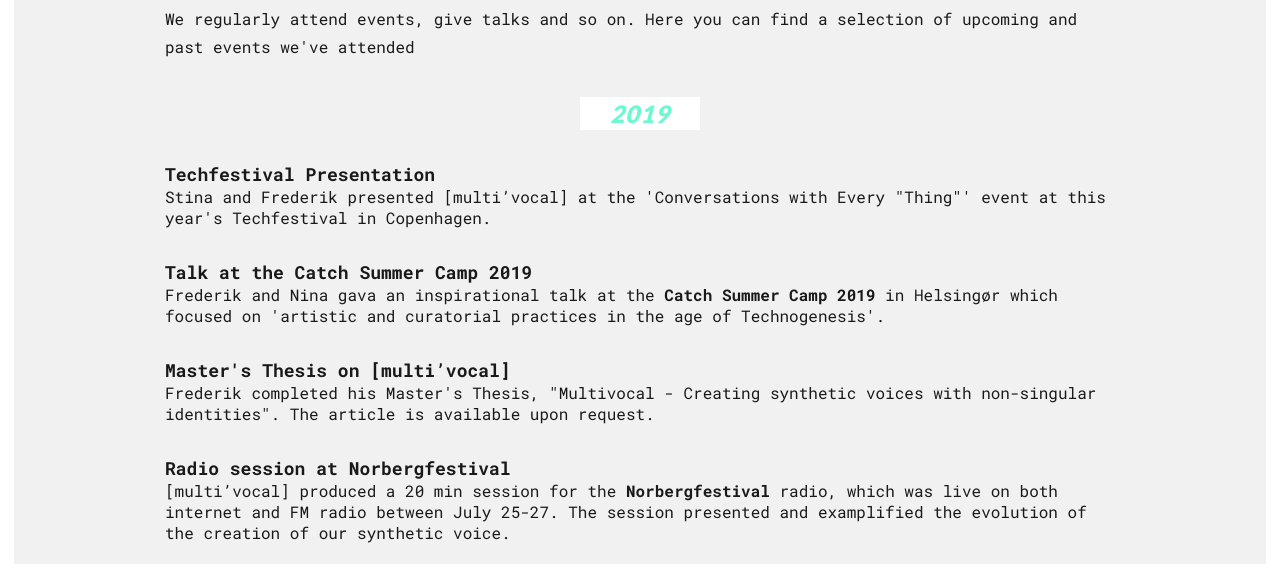
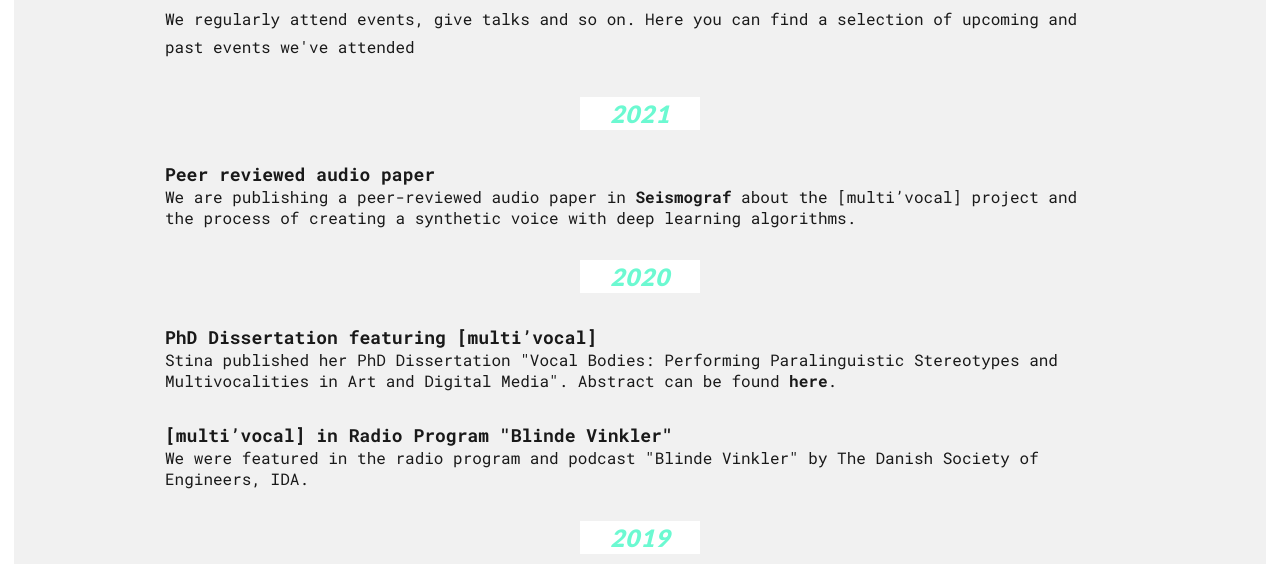
Before and after one commit to MultiVocal/multivocal.github.io, a plain HTML site: page events.html in a window 1280 px wide. Shown: the part 222-794 px from the top of the page. Drawn offline with nearby package versions, Linux system fonts and the light colour scheme.

Commit message:
Update about and events with 2021 information

```diff
--- a/events.html
+++ b/events.html
@@ -96,6 +96,23 @@
                     attended</p>
 
                 <section>
+                    <h2>2021</h2>
+                    <article>
+                        <h3>Peer reviewed audio paper</h3>
+                        We are publishing a peer-reviewed audio paper in <a href="https://seismograf.org/peer">Seismograf</a> about the [multi’vocal] project and the process of creating a synthetic voice with deep learning algorithms.
+                    </article>
+
+                    <h2>2020</h2>
+                    <article>
+                        <h3>PhD Dissertation featuring [multi’vocal]</h3>
+                        Stina published her PhD Dissertation "Vocal Bodies: Performing Paralinguistic Stereotypes and Multivocalities in Art and Digital Media". Abstract can be found <a href="https://artsandculturalstudies.ku.dk/Calendar/2020/multivocalities-in-art-and-digital-media/">here</a>.
+                    </article>
+
+                    <article>
+                        <h3>[multi’vocal] in Radio Program "Blinde Vinkler"</h3>
+                        We were featured in the radio program and podcast "Blinde Vinkler" by The Danish Society of Engineers, IDA.
+                    </article>
+
                     <h2>2019</h2>
 
                     <article>
```
Also changed, not shown: about.html (+2 -5 lines).
